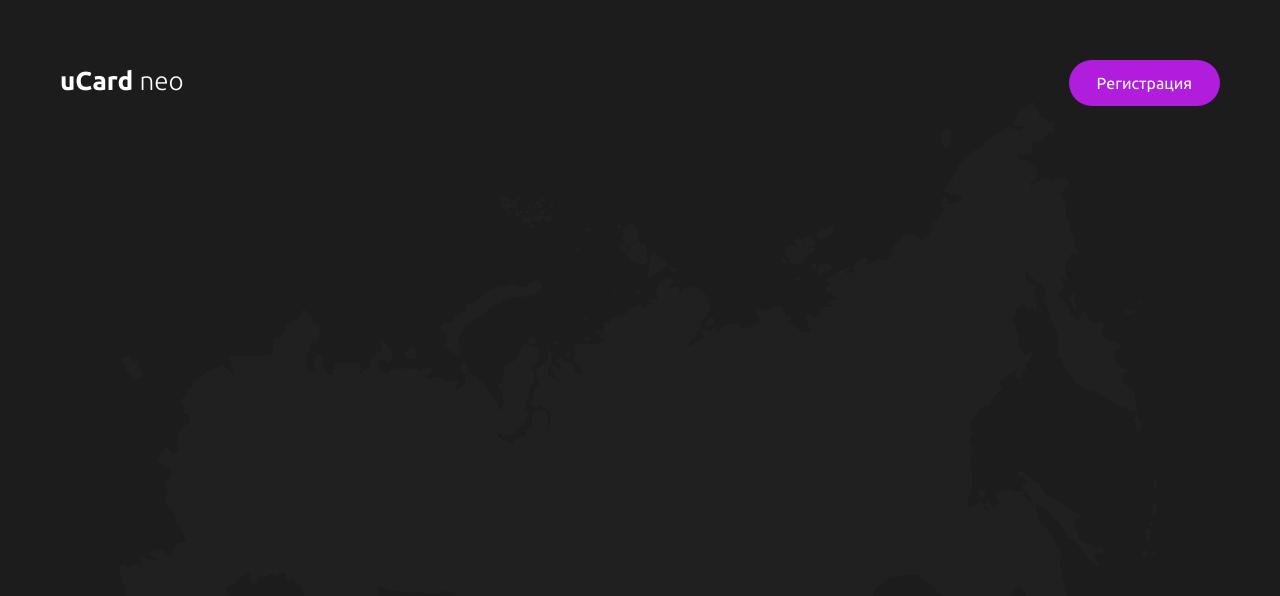
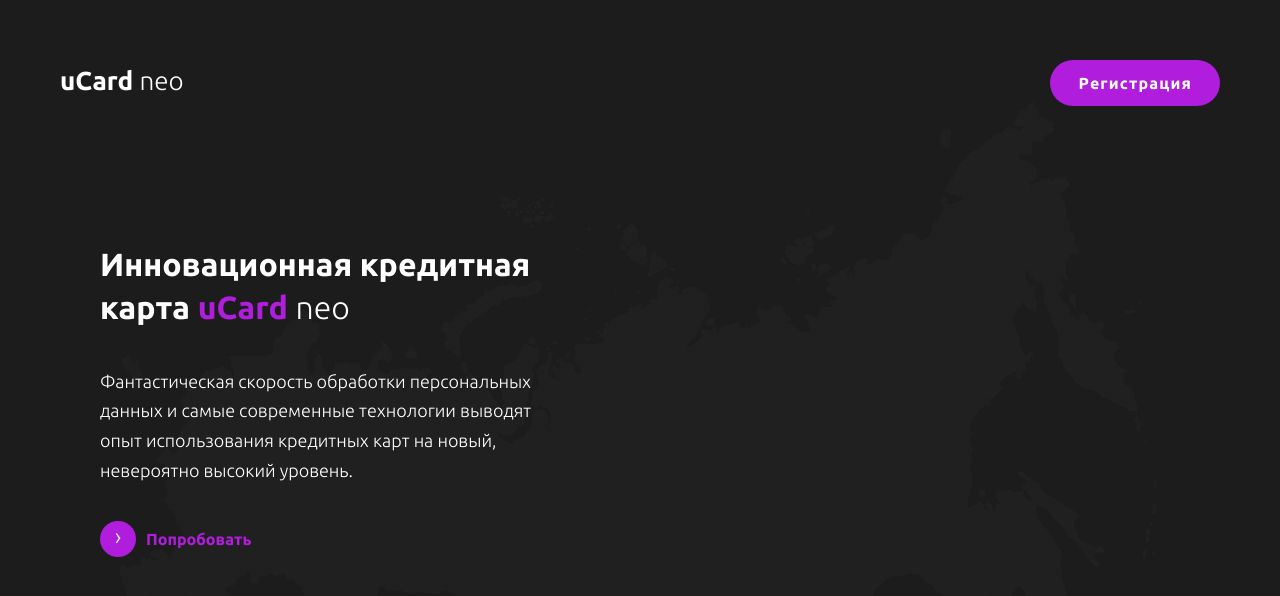
Before and after one commit to Faitsumaru/3d-tilt-animation-website, a website: page app/index.html in a window 1280 px wide. Drawn offline with Linux system fonts and the light colour scheme.

Commit message:
content text structuring & styling

```diff
--- a/app/index.html
+++ b/app/index.html
@@ -28,6 +28,26 @@
 
         </div>
 
+        <div class="content">
+            <div class="content-center">
+
+                <div class="container">
+                    <div class="row align-items-center">
+                        <div class="col-md-5">
+                            <h1>Инновационная кредитная карта <strong>uCard <span>neo</span></strong></h1>
+                            <p>Фантастическая скорость обработки персональных данных и самые современные технологии выводят опыт использования кредитных карт на новый, невероятно высокий уровень.</p>
+                            <a href="#" class="trylink"><i>›</i>Попробовать</a>
+                        </div>
+
+                        <div class="col-md-7">
+
+                        </div>
+                    </div>
+                </div>
+
+            </div>
+        </div>
+
     </header>
 
 </body>
--- a/app/sass/main.sass
+++ b/app/sass/main.sass
@@ -48,8 +48,9 @@ a
     padding: 10px 28px
     border-radius: 10em
     font-size: 16px
-    font-weight: 400
+    font-weight: bold
     transition: background-color .25s ease
+    letter-spacing: .03cm
     &:hover
         background-color: darken($accent, 10)
 
@@ -65,6 +66,7 @@ a
         left: 0
         height: 100%
         width: 100%
+        z-index: -1
         background-image: url(../images/src/russia.svg)
         background-position: center
         background-repeat: no-repeat
@@ -74,3 +76,49 @@ a
             transform: scale(1)
         +media-breakpoint-down(sm)
             display: none
+
+.content
+    height: 100%
+    padding: 160px 0
+    display: flex
+    justify-content: center
+    align-items: center
+    z-index: 200
+
+    h1
+        font-size: 32px
+        line-height: 43px
+        font-weight: bold
+        margin-bottom: 38px
+        strong
+            color: $accent
+            white-space: nowrap
+            span
+                font-weight: 300
+                color: white
+    h1, p, a
+        padding-left: 20px
+
+.trylink
+    color: $accent
+    margin-top: 20px
+    font-weight: bold
+    font-size: 16px
+    display: inline-block
+    &:hover
+        color: $accent
+        text-decoration: solid underline purple 2px
+
+    i
+        display: inline-block
+        font-style: normal
+        font-weight: 300
+        font-size: 24px
+        color: white
+        width: 36px
+        height: 36px
+        background-color: $accent
+        border-radius: 100%
+        line-height: 32px
+        text-align: center
+        margin-right: 10px
```
Also changed, not shown: app/css/app.min.css.
